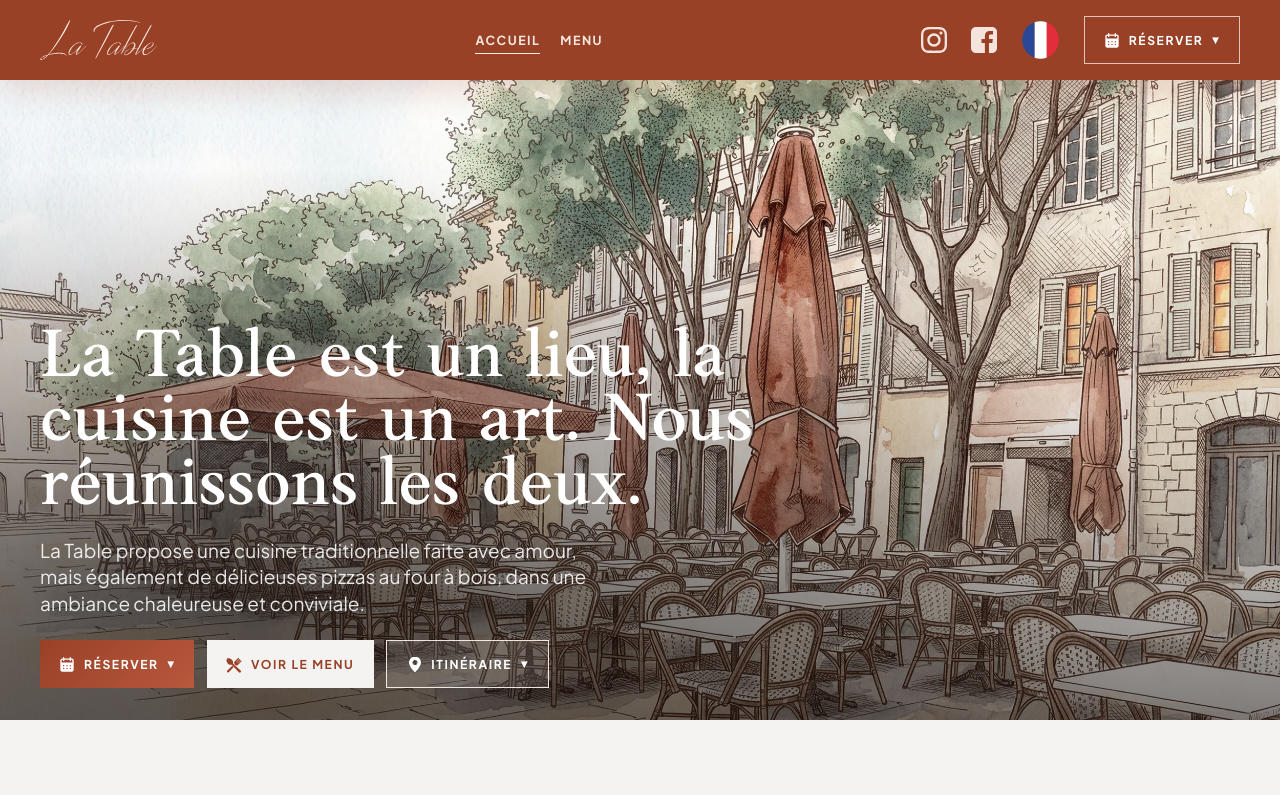
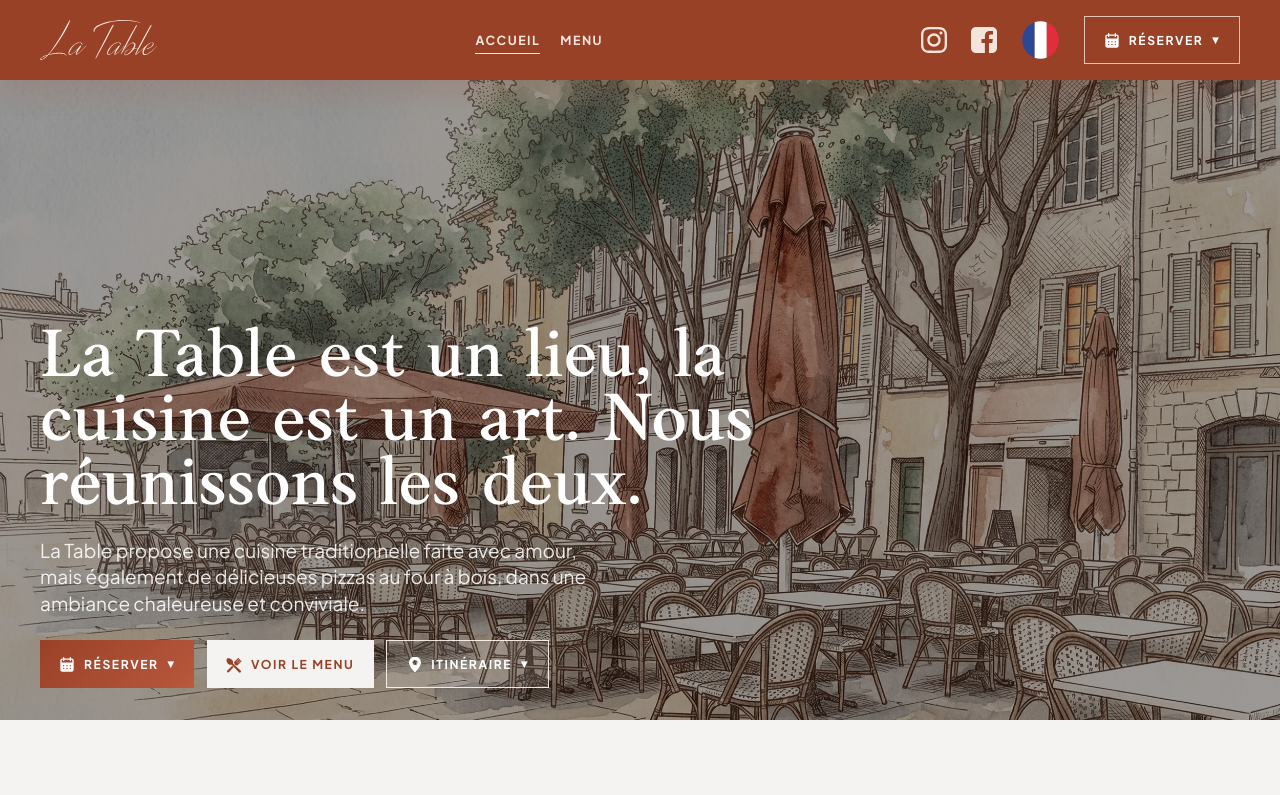
Before and after one commit to RassoApp/la-table-antibes-preview, a React (Vite) app: page /fr in a window 1280 px wide. Shown: the top 795 px of the page. Built offline with nearby package versions, Linux system fonts and the light colour scheme.

Commit message:
Make hero overlay flat across breakpoints

```diff
--- a/src/site/styles-theme.css
+++ b/src/site/styles-theme.css
@@ -78,20 +78,7 @@
 }
 
 .v5-shell .v3-hero__overlay {
-  background:
-    linear-gradient(
-      180deg,
-      rgba(17, 10, 7, 0) 0%,
-      rgba(17, 10, 7, 0.02) 28%,
-      rgba(17, 10, 7, 0.14) 60%,
-      rgba(17, 10, 7, 0.54) 100%
-    ),
-    radial-gradient(
-      110% 95% at 16% 78%,
-      rgba(17, 10, 7, 0.54) 0%,
-      rgba(17, 10, 7, 0.24) 34%,
-      rgba(17, 10, 7, 0) 68%
-    );
+  background: rgba(17, 10, 7, 0.42);
 }
 
 .v5-shell .v3-hero {
@@ -426,10 +413,6 @@
     padding-bottom: 5rem;
   }
 
-  .v5-shell .v3-hero__overlay {
-    background: rgba(17, 10, 7, 0.42);
-  }
-
   .v5-shell .v5-cuisine,
   .v5-shell .v5-ambiance,
   .v5-shell .v6-home-story,
```
